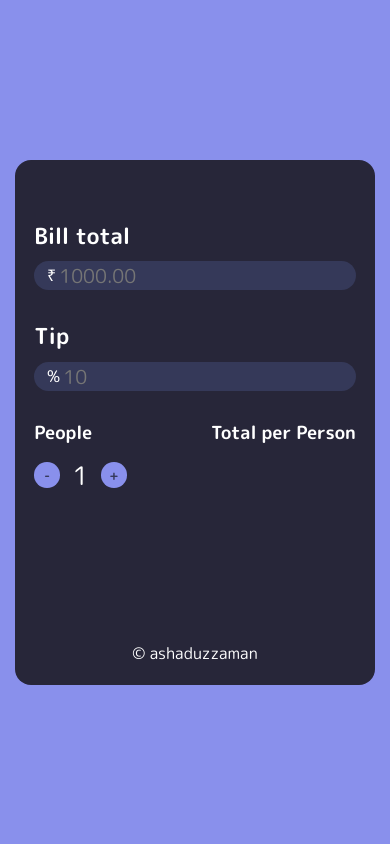
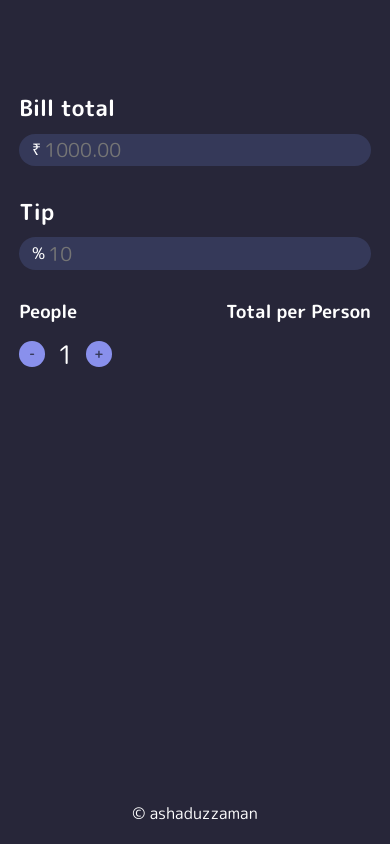
Before and after one commit to ashaduzzaman2002/tip-calculator, a plain HTML site: page index.html in a window 390 px wide. Drawn offline with Linux system fonts and the light colour scheme.

Commit message:
Update style.css
Adding media query

```diff
--- a/style.css
+++ b/style.css
@@ -132,3 +132,22 @@ footer{
     align-items: center;
     justify-content: center;
 }
+
+
+@media only screen and (max-width: 480px) {
+    main{
+        height: 100vh;
+        width: 100%;
+        border-radius: 0;
+    }
+
+
+    .inputsDiv{
+        margin-top: 4.5rem;
+    }
+
+    input{
+        padding: 0.1rem 0.2rem;
+    }
+
+}
```
